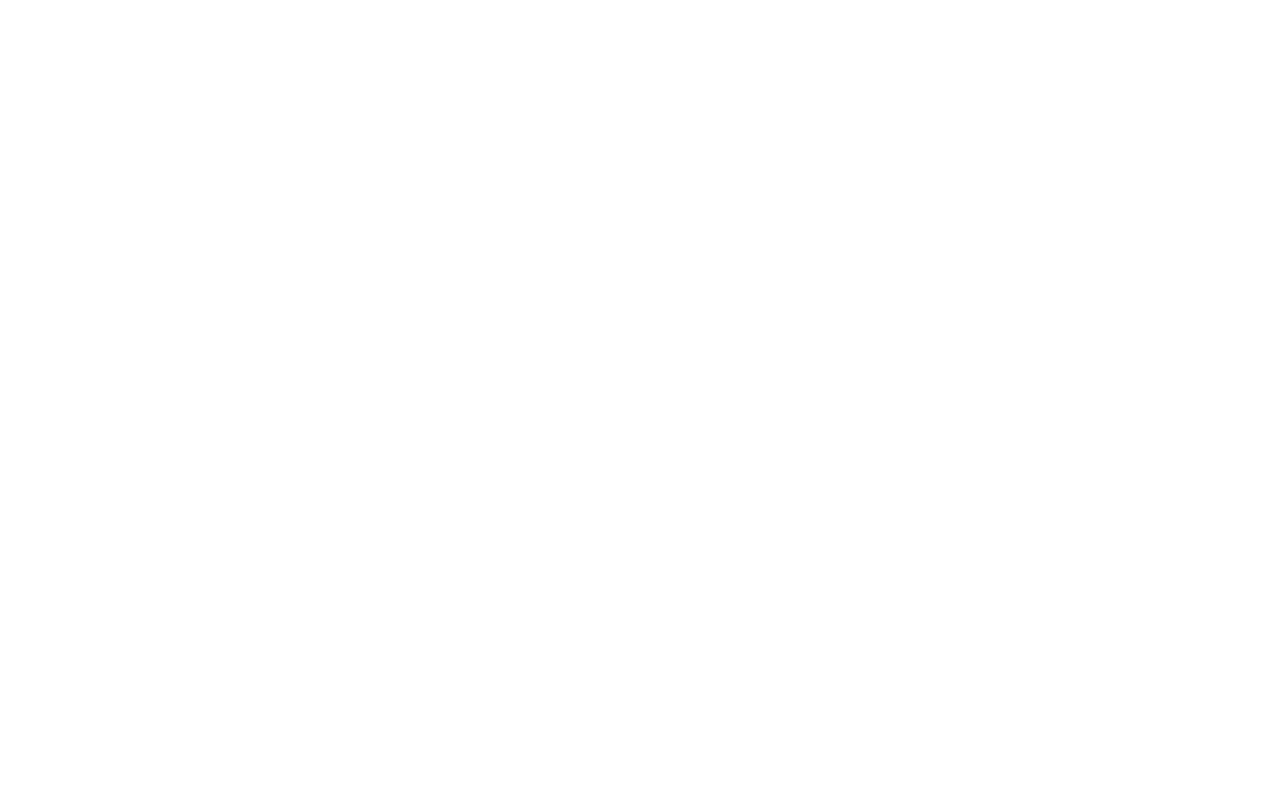
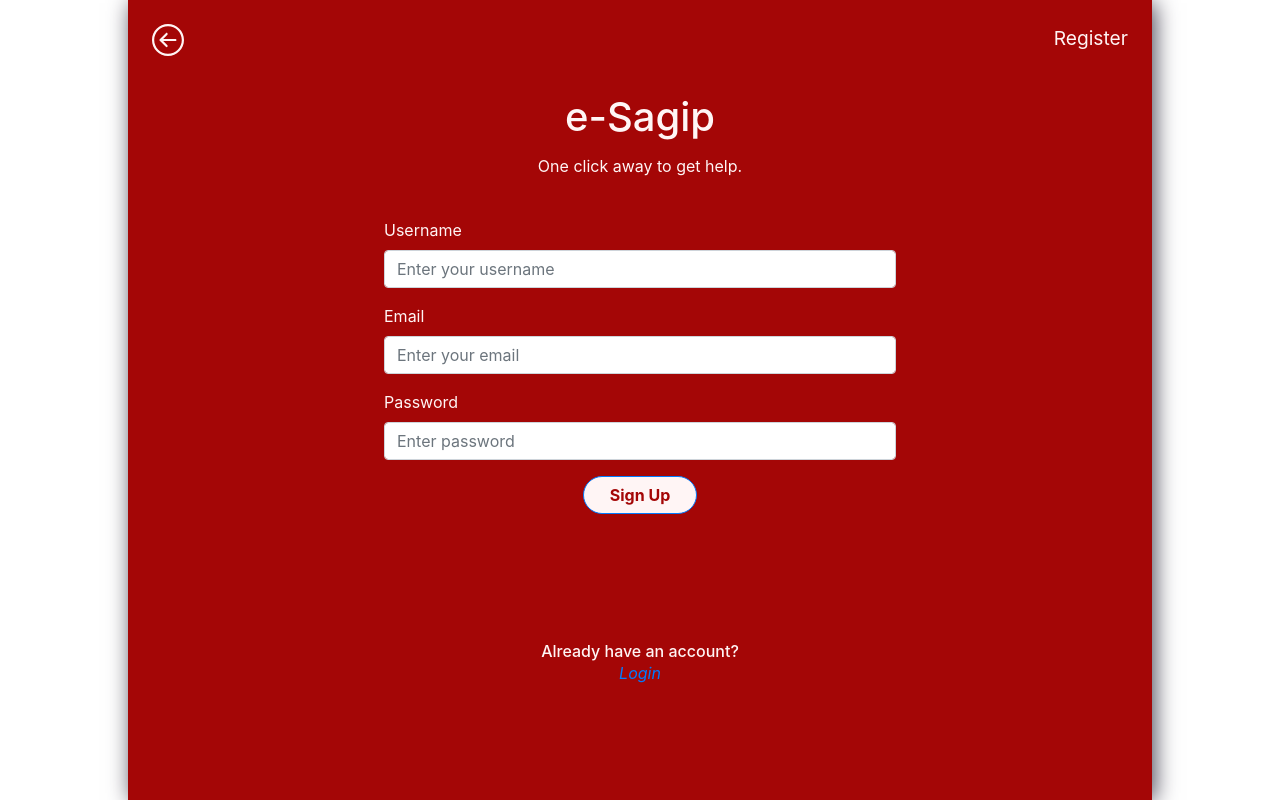
Before and after one commit to chingu-voyages/vk1-bears-team-02, a React (Create React App) app: page /Register in a window 1280 px wide. Built offline with nearby package versions, Linux system fonts and the light colour scheme.

Commit message:
made footer link dynamic

```diff
--- a/src/App.js
+++ b/src/App.js
@@ -1,6 +1,7 @@
 import { BrowserRouter as Router, Switch, Route } from "react-router-dom";
 import Main from "./Components/Main/Main";
 import { Login } from "./Components/Login/Login";
+import Register from "./Components/Register/Register";
 import "bootstrap/dist/css/bootstrap.min.css";
 
 const App = () => {
@@ -9,6 +10,7 @@
       <Switch>
         <Route exact path="/" component={Main}></Route>
         <Route exact path="/Login" component={Login}></Route>
+        <Route exact path="/Register" component={Register}></Route>
       </Switch>
     </Router>
   );
--- a/src/Components/Login/Login.js
+++ b/src/Components/Login/Login.js
@@ -48,7 +48,7 @@
           Login
         </Button>
       </Form>
-      <Footer footerTitle="Don't have an account?" footerLink="Sign Up" />
+      <Footer footerTitle="Don't have an account?" footerLink="Register" />
     </main>
   );
 };
@@ -85,7 +85,7 @@
   return (
     <div className="footer d-flex flex-column align-items-center">
       <h6>{footerTitle}</h6>
-      <Link to="/register" className="mt-n2 font-italic">
+      <Link to={`/${footerLink}`} className="mt-n2 font-italic">
         {footerLink}
       </Link>
     </div>
```
